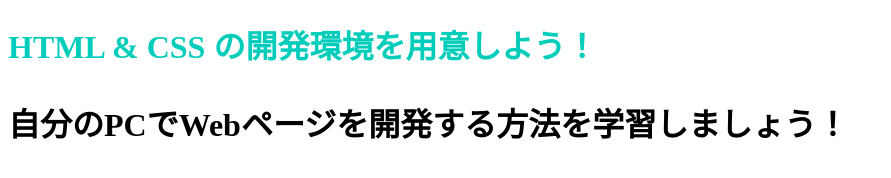
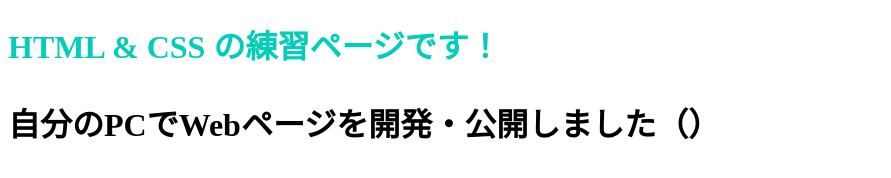
Before and after one commit to haruk-a/haruk-a.github.io, a plain HTML site: page index.html in a window 1280 px wide. Shown: the whole page, without its empty margins (0-891 px from the left). Drawn offline with Linux system fonts and the light colour scheme.

Commit message:
Update index.html

```diff
--- a/index.html
+++ b/index.html
@@ -6,8 +6,8 @@
     <link rel="stylesheet" href="stylesheet.css"">
  </head>
  <body>
-  <h1 class="title">HTML & CSS の開発環境を用意しよう！<h1>
-   <p>自分のPCでWebページを開発する方法を学習しましょう！</p>
+  <h1 class="title">HTML & CSS の練習ページです！<h1>
+   <p>自分のPCでWebページを開発・公開しました（）</p>
 
  </body>
 </html>
```
